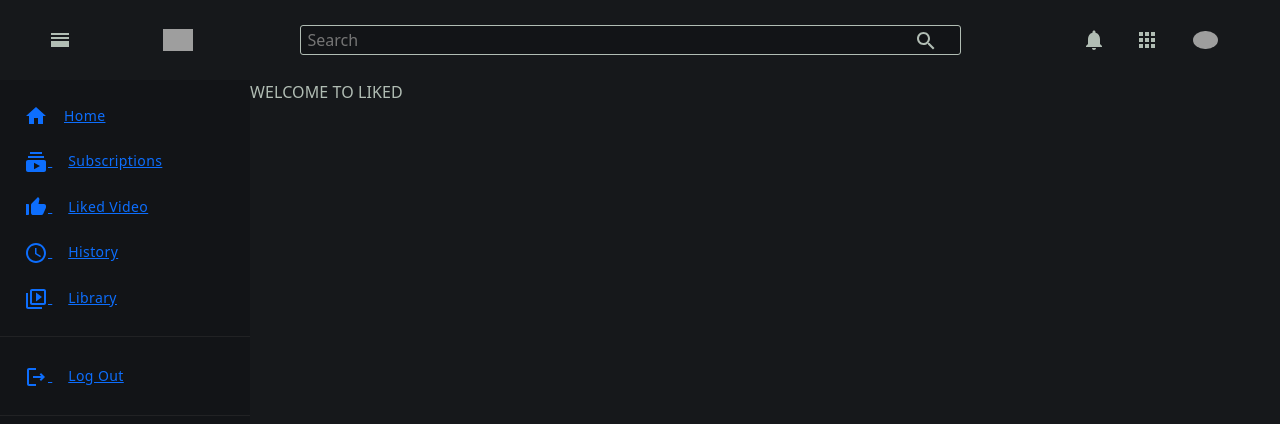
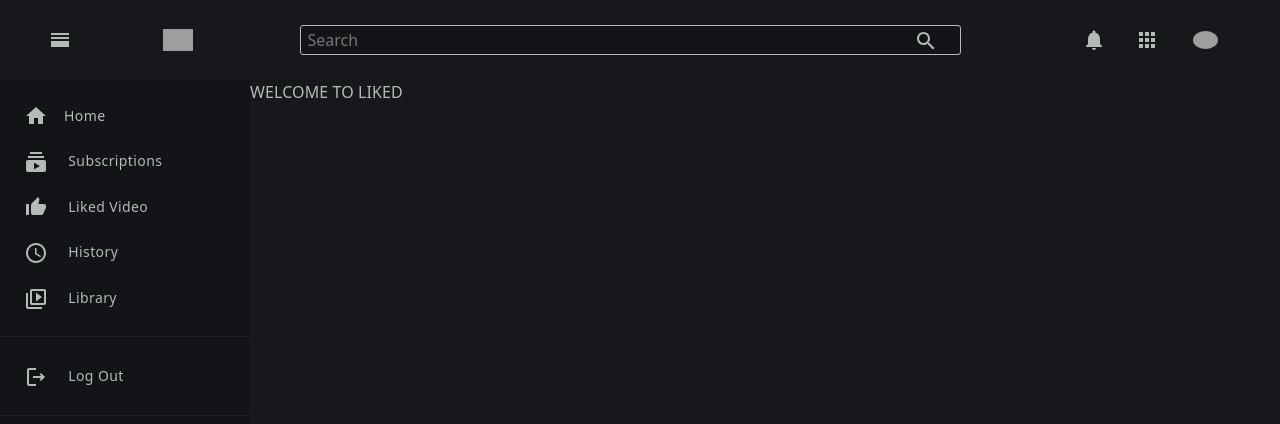
Before and after one commit to Bhargav-2808/Youtube_Clone, a React (Create React App) app in the folder youtubeclone/: page /liked in a window 1280 px wide. Shown: the top 424 px of the page. Built offline with nearby package versions, Linux system fonts and the light colour scheme; grey boxes are pictures that could not be loaded.

Commit message:
BaseFile Updated

```diff
--- a/youtubeclone/src/base.scss
+++ b/youtubeclone/src/base.scss
@@ -19,6 +19,16 @@ body {
    letter-spacing: 0.1px;
 }
 
+a{
+   text-decoration: none;
+   color: $text-color;
+}
+
+a:hover{
+   color: $text-color;
+   background-color:$border-color ;
+}
+
 @mixin line-clamp($number) {
    overflow: hidden;
    display: -webkit-box;
```
